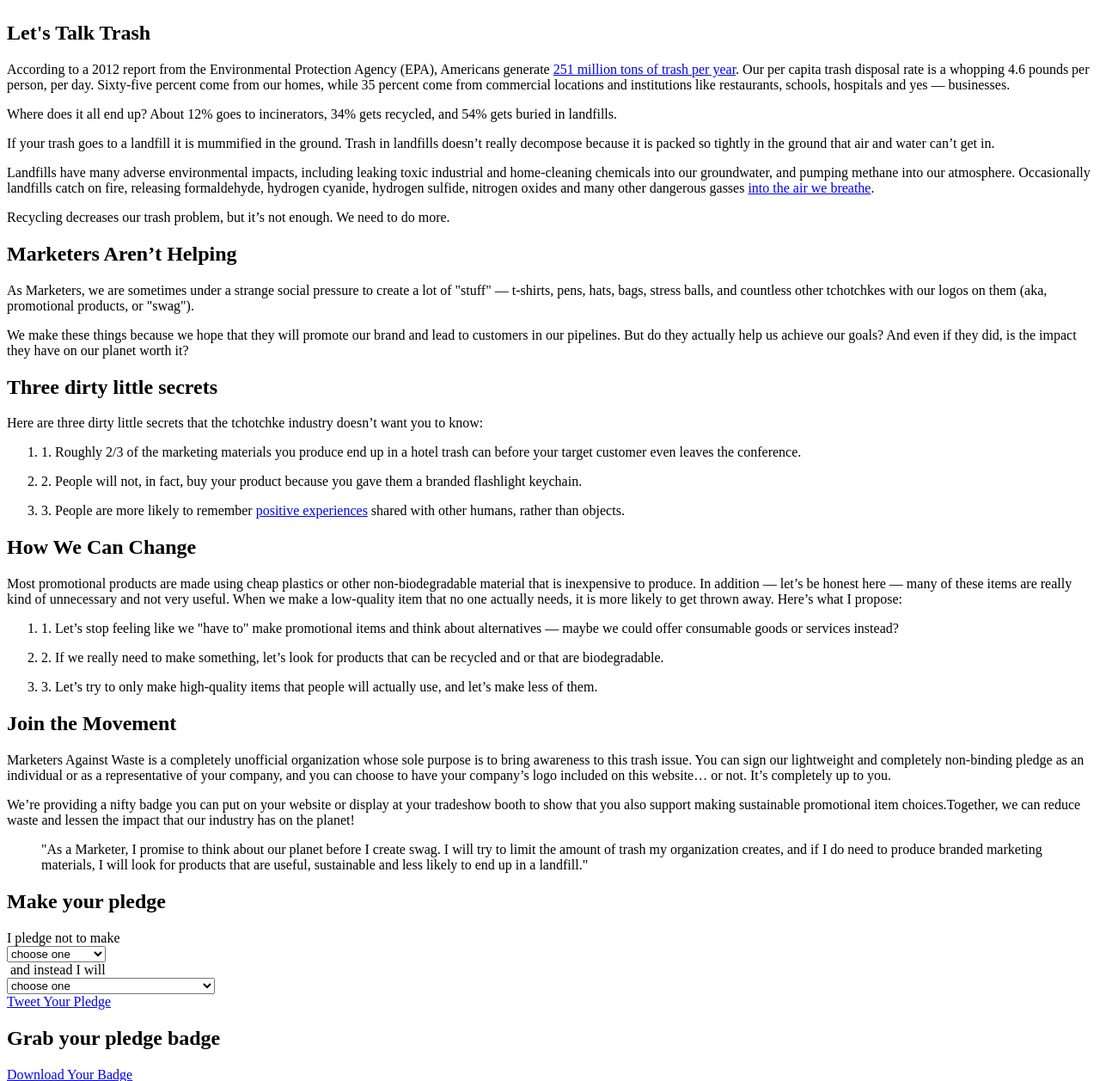
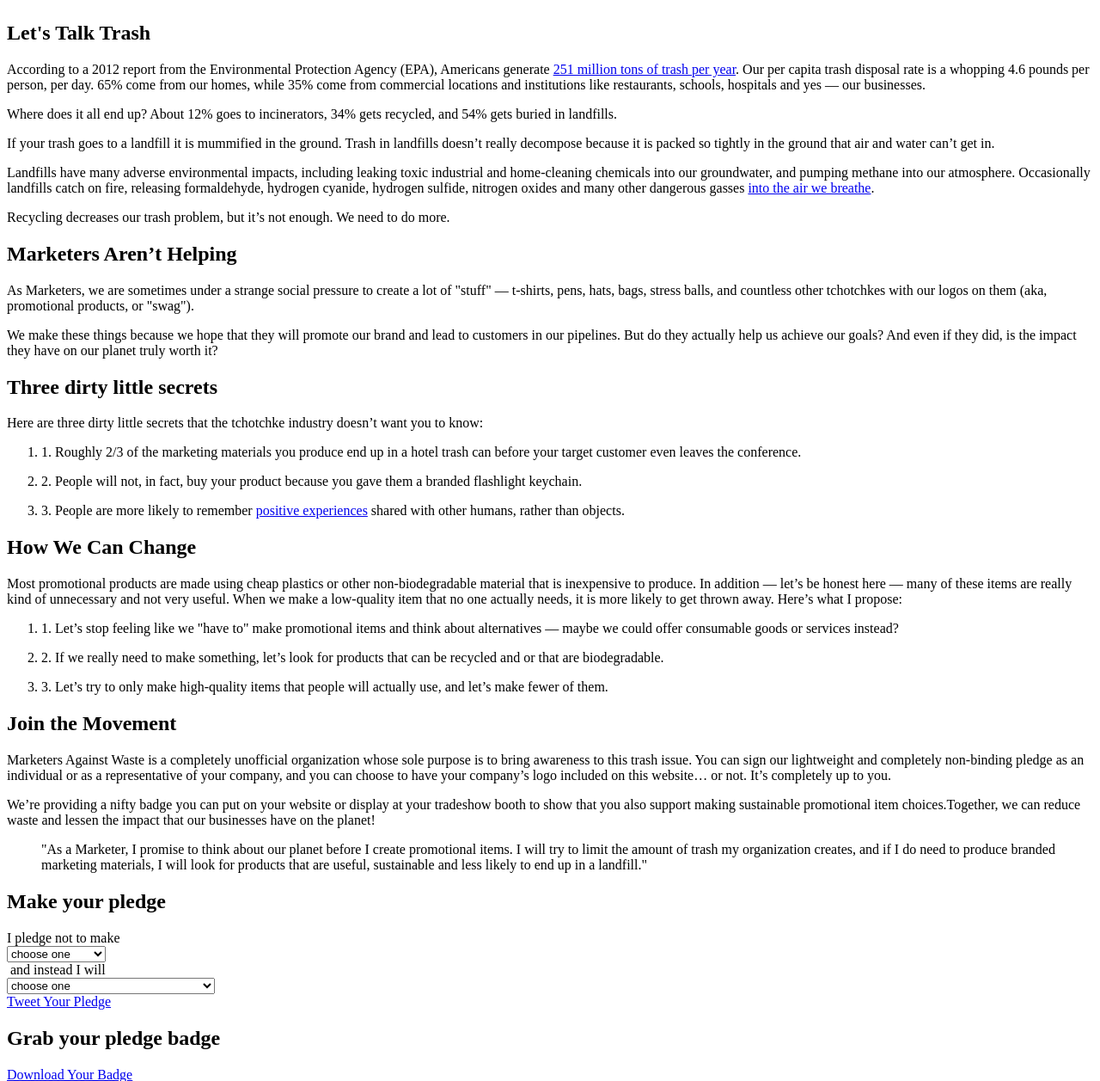
Before and after one commit to meltothewong/maw, a PHP site: page / in a window 1280 px wide. Shown: the part 521-1778 px from the top of the page at 86% size. Run offline with PHP 8.4, Linux system fonts and the light colour scheme; some libraries are stand-ins or nearby versions.

Commit message:
MAW revisions 1

```diff
--- a/css/main.scss
+++ b/css/main.scss
@@ -185,7 +185,7 @@ header {
 	background-size: cover;
 	background-position: 40% center;
 	margin-bottom: 3rem;
-	padding: 5rem 0 4rem;
+	padding: 5rem 0 3rem;
 	@media (max-width: $break-small) {
 		background-position: 10% center;
 	}
@@ -201,7 +201,7 @@ header h1{
 }
 .logo {
 	display: block;
-	max-width: 10rem;
+	max-width: 12rem;
 }
 
 /* Layout
--- a/index.php
+++ b/index.php
@@ -27,7 +27,7 @@
             <div class="container">
                 <section>
                     <h1><span>Let's Talk Trash</span></h1>
-                    <p>According to a 2012 report from the Environmental Protection Agency (EPA), Americans generate <a href="http://www.epa.gov/osw/nonhaz/municipal/pubs/2012_msw_fs.pdf" target="_blank">251 million tons of trash per year</a>. Our per capita trash disposal rate is a whopping 4.6 pounds per person, per day. Sixty-five percent come from our homes, while 35 percent come from commercial locations and institutions like restaurants, schools, hospitals and yes &mdash; businesses.</p>
+                    <p>According to a 2012 report from the Environmental Protection Agency (EPA), Americans generate <a href="http://www.epa.gov/osw/nonhaz/municipal/pubs/2012_msw_fs.pdf" target="_blank">251 million tons of trash per year</a>. Our per capita trash disposal rate is a whopping 4.6 pounds per person, per day. 65% come from our homes, while 35% come from commercial locations and institutions like restaurants, schools, hospitals and yes &mdash; our businesses.</p>
 
                     <p>Where does it all end up? About 12% goes to incinerators, 34% gets recycled, and 54% gets buried in landfills.</p>
 
@@ -40,14 +40,14 @@
                 <section>
                     <h1><span>Marketers Aren&#8217;t Helping</span></h1>
                     <p>As Marketers, we are sometimes under a strange social pressure to create a lot of &quot;stuff&quot; &mdash; t-shirts, pens, hats, bags, stress balls, and countless other tchotchkes with our logos on them (aka, promotional products, or &quot;swag&quot;).</p>
-                    <p>We make these things because we hope that they will promote our brand and lead to customers in our pipelines. But do they actually help us achieve our goals? And even if they did, is the impact they have on our planet worth it?</p>
+                    <p>We make these things because we hope that they will promote our brand and lead to customers in our pipelines. But do they actually help us achieve our goals? And even if they did, is the impact they have on our planet truly worth it?</p>
                 </section>
                 <section>
                     <h1><span>Three dirty little secrets</span></h1>
                     <p>Here are three dirty little secrets that the tchotchke industry doesn&#8217;t want you to know:</p>
                     <ol><li><p>1. Roughly 2/3 of the marketing materials you produce end up in a hotel trash can before your target customer even leaves the conference.</p></li>
                     <li><p>2. People will not, in fact, buy your product because you gave them a branded flashlight keychain.</p></li>
-                    <li><p>3. People are more likely to remember <a href="http://psycnet.apa.org/journals/psp/104/2/199/" target="_blank">positive experiences</a> shared with other humans, rather than objects.</p></li>
+                    <li><p>3. People are more likely to remember <a href="http://www.psychologytoday.com/files/attachments/2557/howellpcheliniyer2012the-preference-experiences-over-possessions.pdf" target="_blank">positive experiences</a> shared with other humans, rather than objects.</p></li>
                     <ol>
                 </section>
                 <section>
@@ -55,18 +55,18 @@
                     <p>Most promotional products are made using cheap plastics or other non-biodegradable material that is inexpensive to produce. In addition &mdash; let&#8217;s be honest here &mdash; many of these items are really kind of unnecessary and not very useful. When we make a low-quality item that no one actually needs, it is more likely to get thrown away. Here&#8217;s what I propose:</p>
                     <ol><li><p>1. Let&#8217;s stop feeling like we &quot;have to&quot; make promotional items and think about alternatives &mdash; maybe we could offer consumable goods or services instead?</li></p>
                     <li><p>2. If we really need to make something, let&#8217;s look for products that can be recycled and or that are biodegradable.</li></p>
-                    <li><p>3. Let&#8217;s try to only make high-quality items that people will actually use, and let&#8217;s make less of them.</li></p>
+                    <li><p>3. Let&#8217;s try to only make high-quality items that people will actually use, and let&#8217;s make fewer of them.</li></p>
                     </ol>
                 </section><a id="initiative"></a>
                 <section>
                     <h1><span>Join the Movement</span></h1>
                     <p>Marketers Against Waste is a completely unofficial organization whose sole purpose is to bring awareness to this trash issue. You can sign our lightweight and completely non-binding pledge as an individual or as a representative of your company, and you can choose to have your company&#8217;s logo included on this website&hellip; or not. It&#8217;s completely up to you.</p>
-                    <p>We&#8217;re providing a nifty badge you can put on your website or display at your tradeshow booth to show that you also support making sustainable promotional item choices.</a>Together, we can reduce waste and lessen the impact that our industry has on the planet!</p>
+                    <p>We&#8217;re providing a nifty badge you can put on your website or display at your tradeshow booth to show that you also support making sustainable promotional item choices.</a>Together, we can reduce waste and lessen the impact that our businesses have on the planet!</p>
                 </section><a id="pledge"></a>
             </div>
             <div class="container-wide">
                 <section>
-                    <blockquote>&quot;As a Marketer, I promise to think about our planet before I create swag. I will try to limit the amount of trash my organization creates, and if I do need to produce branded marketing materials, I will look for products that are useful, sustainable and less likely to end up in a landfill.&quot;</blockquote>
+                    <blockquote>&quot;As a Marketer, I promise to think about our planet before I create promotional items. I will try to limit the amount of trash my organization creates, and if I do need to produce branded marketing materials, I will look for products that are useful, sustainable and less likely to end up in a landfill.&quot;</blockquote>
                 </section>
                 <section class="tweet-machine center box">
                     <div class="tweet-machine-sentence">
```
